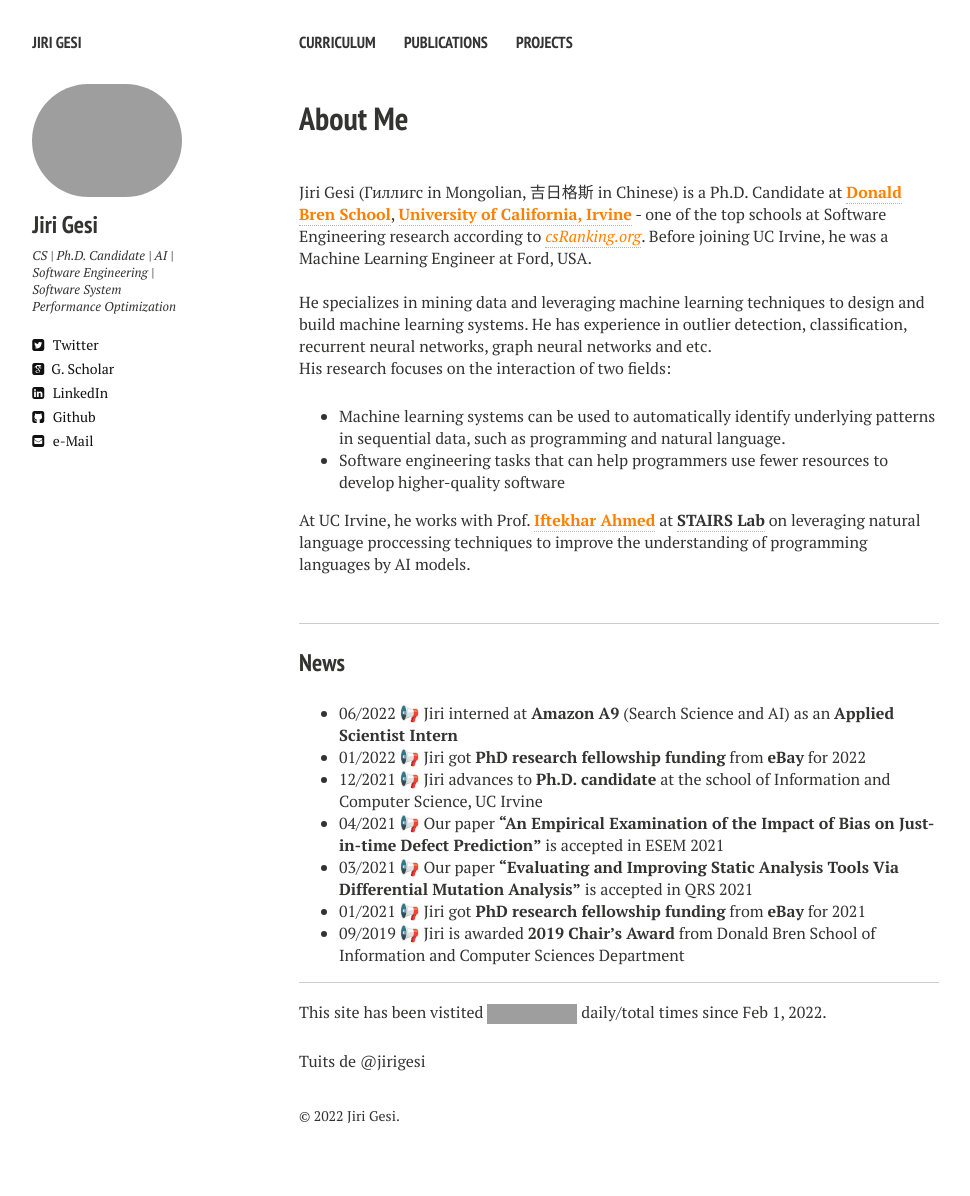
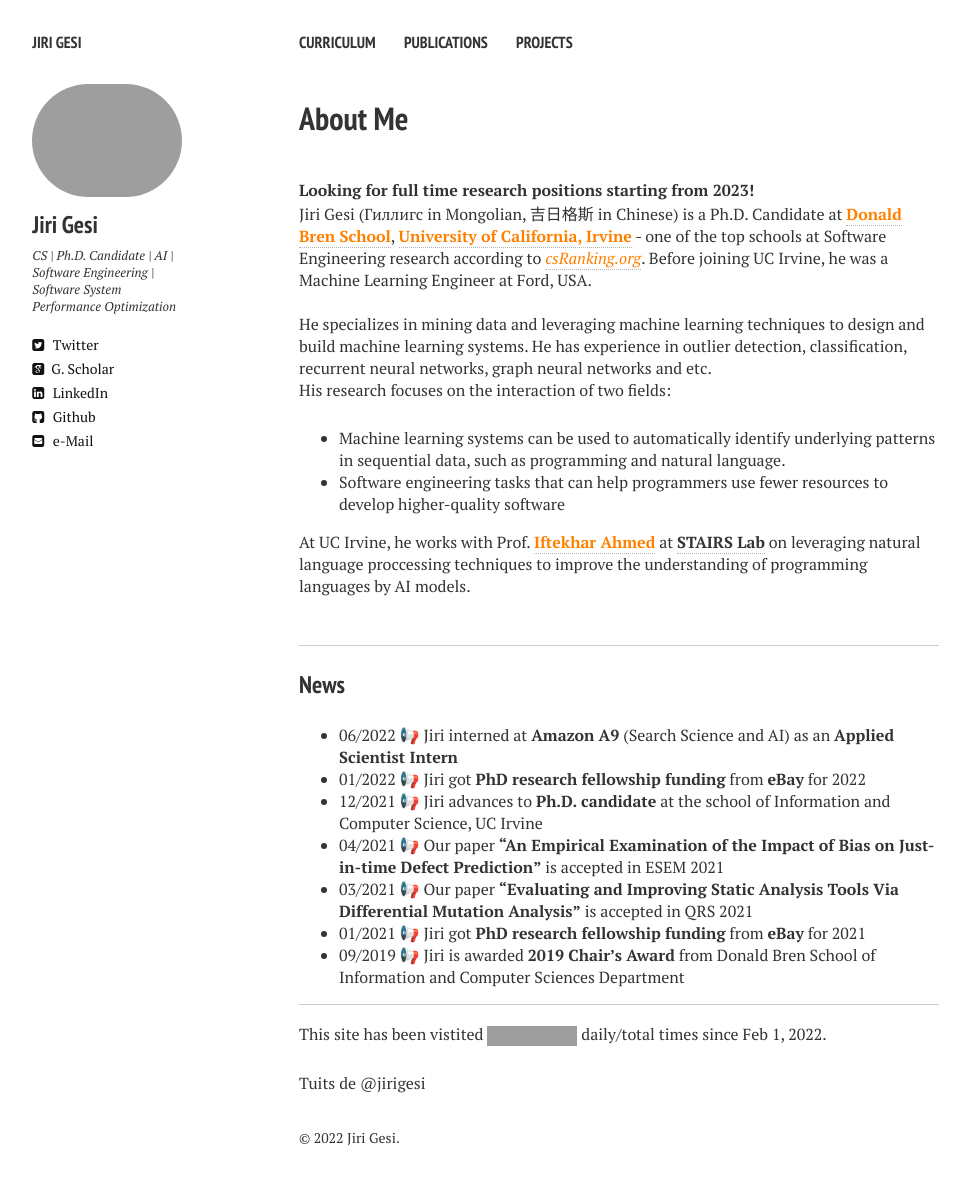
Before and after one commit to Jirigesi/Jirigesi.github.io, a Jekyll site: the page built from index.md, in a window 1280 px wide. Shown: the whole page, without its empty margins (21-991 px from the left). Built offline with Jekyll 4.4.1, drawn with Linux system fonts in a browser that asks for light colours; nearby versions of some CDN libraries; comment, search, counter and statistics services are not loaded; before the commit the page ends 1174 px from its top, so only the background shows below that; grey boxes are pictures that could not be loaded.

Commit message:
Update index.md

```diff
--- a/index.md
+++ b/index.md
@@ -6,7 +6,9 @@ tags: [Jekyll, theme, responsive, blog, template]
 
 ---
 
+
 <br />
+**Looking for full time research positions starting from 2023!**
 
 Jiri Gesi (Гиллигс in Mongolian, 吉日格斯 in Chinese) is a Ph.D. Candidate at <a style="color:rgb(255,128,0)">**Donald Bren School**</a>,  <a style="color:rgb(255,128,0)">**University of California, Irvine**</a> - one of the top schools at Software Engineering research according to <a href="http://csrankings.org/#/index?soft&us" style="color:rgb(255,128,0)">*csRanking.org*</a>. Before joining UC Irvine, he was a Machine Learning Engineer at Ford, USA.
 
```
